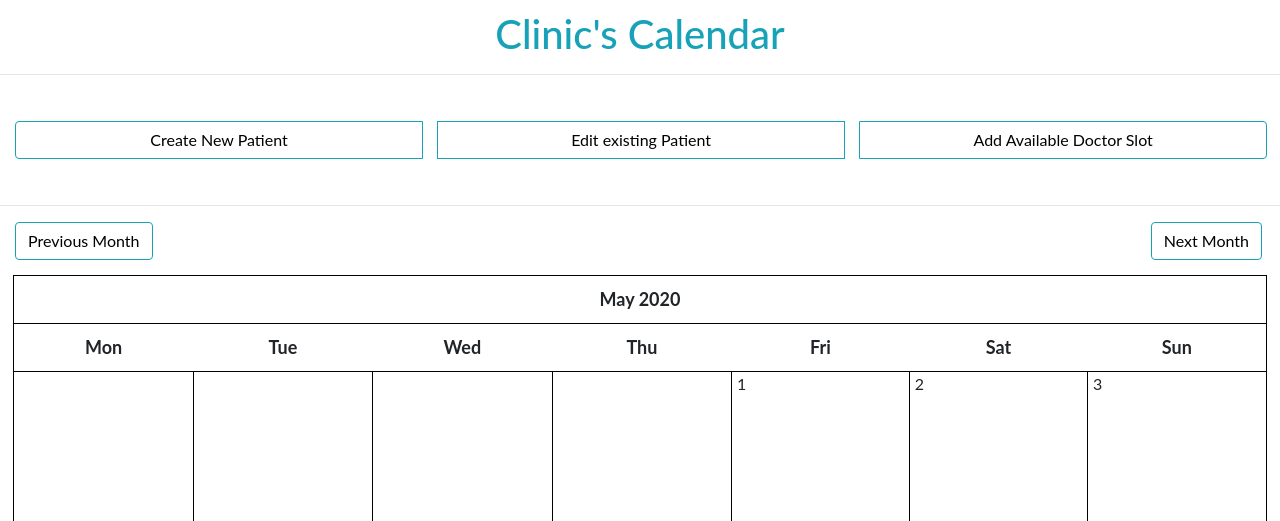
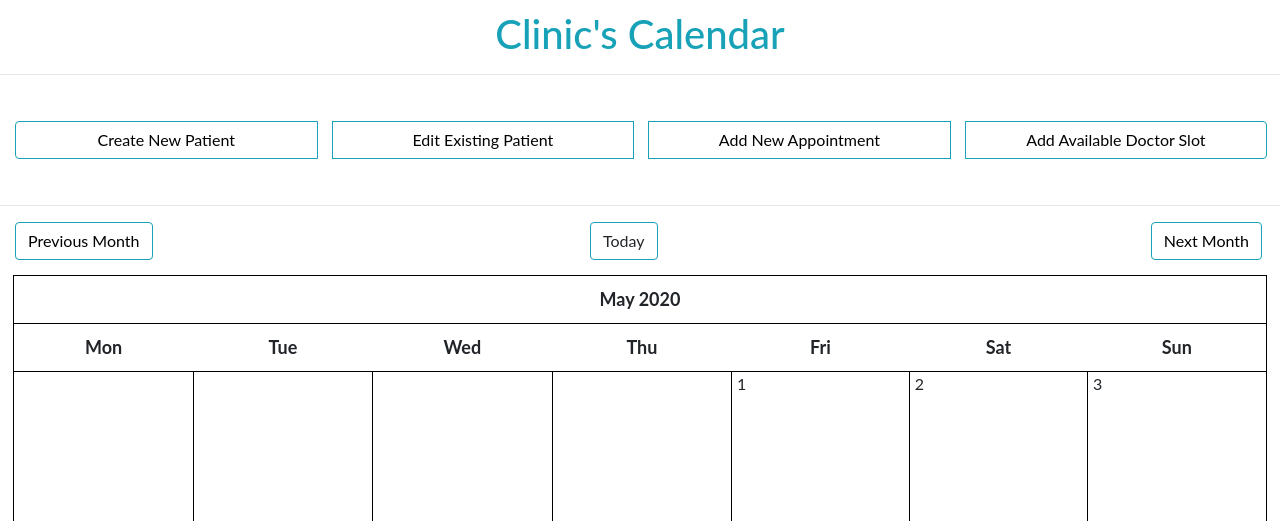
Before and after one commit to impact-oriented-programming/clinic, a Django app: page /clinic_calendar/ in a window 1280 px wide. Shown: the top 521 px of the page. Run offline with Django 3.2, Linux system fonts and the light colour scheme; data that the repository does not hold is empty; some libraries are stand-ins or nearby versions.

Commit message:
added today button aligned to center

```diff
--- a/clinic/clinic_calendar/static/clinic_calendar/styles.css
+++ b/clinic/clinic_calendar/static/clinic_calendar/styles.css
@@ -8,6 +8,12 @@ body {
 
 .right {
   float: right;
+}
+
+.center {
+  position: absolute;
+  left: 50%;
+  margin-left: -50px;
 }
 
 .btn {
--- a/clinic/clinic_calendar/templates/clinic_calendar/calendar.html
+++ b/clinic/clinic_calendar/templates/clinic_calendar/calendar.html
@@ -17,13 +17,15 @@
   <h1 class="title", style="text-align:center; color:#17a2b8"> Clinic's Calendar</h1>
   <hr>
   <div class="btn-group clearfix" style="width: 99%">
-    <button class="btn btn-info left clearfix" style="width:33.3%">Create New Patient</button>
-    <button class="btn btn-info left clearfix" style="width:33.3%">Edit existing Patient</button>
-    <button class="btn btn-info left clearfix" style="width:33.3%">Add Available Doctor Slot</button>
+    <button class="btn btn-info left clearfix" style="width:25%">Create New Patient</button>
+    <button class="btn btn-info left clearfix" style="width:25%">Edit Existing Patient</button>
+    <button class="btn btn-info left clearfix" style="width:25%">Add New Appointment</button>
+    <button class="btn btn-info left clearfix" style="width:25%">Add Available Doctor Slot</button>
   </div>
   <hr>
   <div class="clearfix">
     <a class="btn btn-info left" href="{% url 'clinic_calendar:calendar' %}?{{ prev_month }}"> Previous Month </a>
+    <a class="btn btn-info center"> Today </a>
     <a class="btn btn-info right" href="{% url 'clinic_calendar:calendar' %}?{{ next_month }}"> Next Month </a>
   </div>
   {{ calendar }}
```
